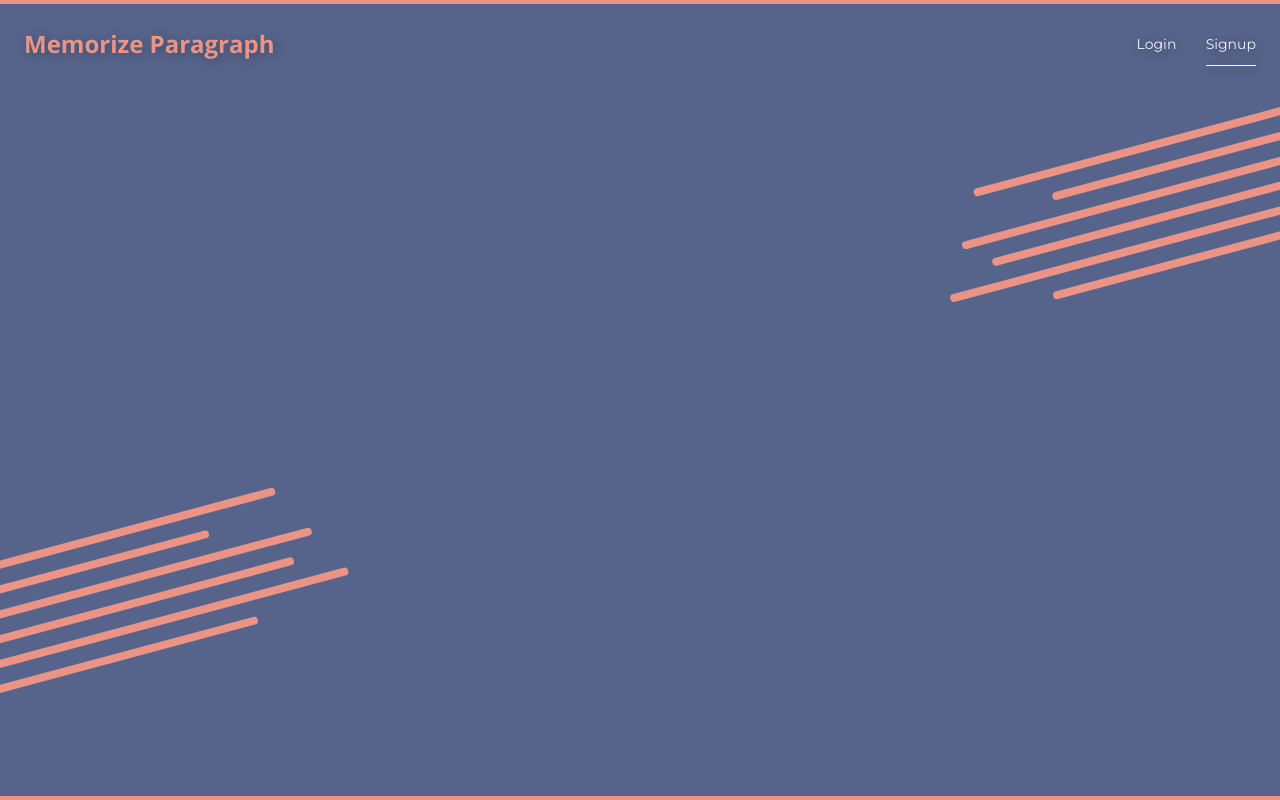
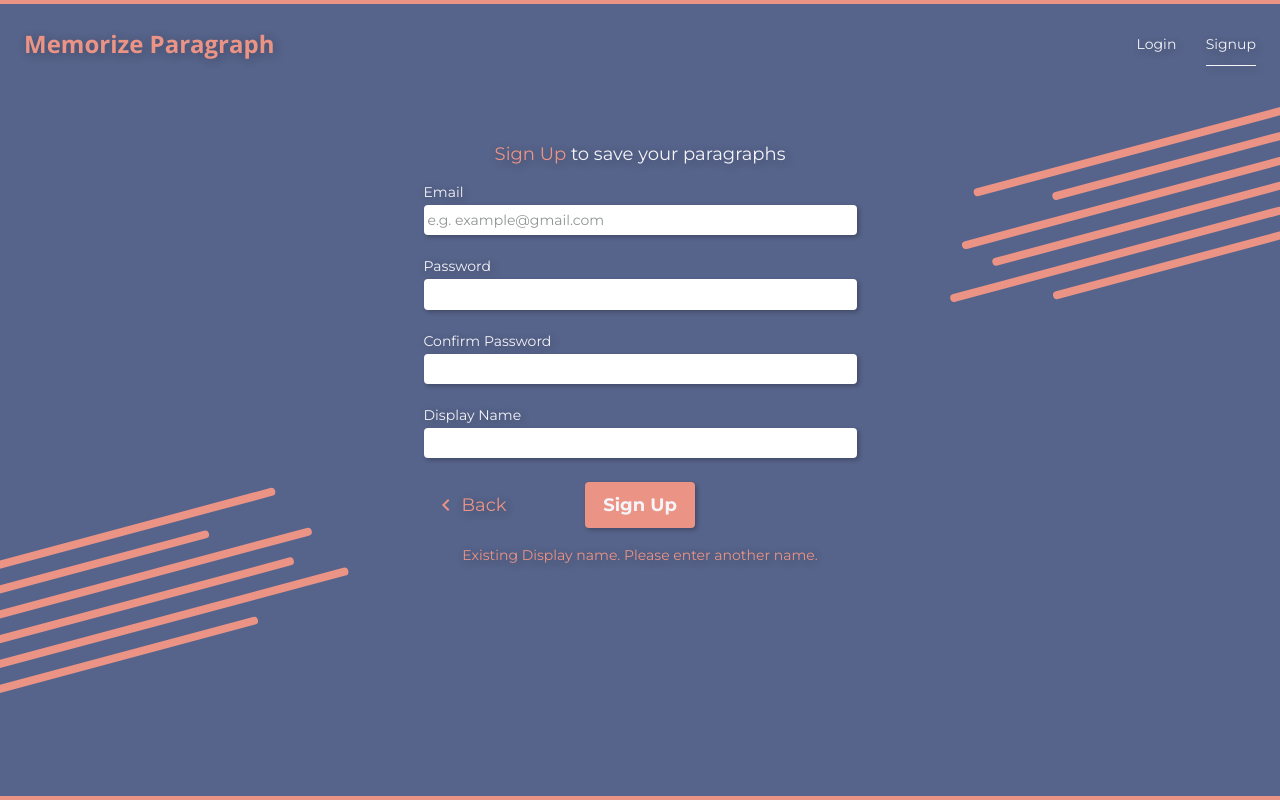
Before and after one commit to gyeongmin-lee/memorize-paragraph, a React (Create React App) app in the folder client/: page /signup in a window 1280 px wide. Built offline with nearby package versions, Linux system fonts and the light colour scheme.

Commit message:
Added signup

```diff
--- a/client/src/App.tsx
+++ b/client/src/App.tsx
@@ -7,6 +7,7 @@ import NavBar from "./components/Navbar/NavBar";
 import Submission from "./components/Submission/Submission";
 import themes from "./styles/themes";
 import Login from "./components/Login/Login";
+import Signup from "./components/Signup/Signup";
 
 const App = () => {
   return (
@@ -14,11 +15,12 @@ const App = () => {
       <BrowserRouter>
         <Normalize />
         <ThemeProvider theme={themes}>
-          <Background>
+          <Background hideStrikeOnMobile>
             <NavBar />
             <Switch>
               <Route path="/" exact component={Submission} />
               <Route path="/login" component={Login} />
+              <Route path="/signup" component={Signup} />
             </Switch>
           </Background>
         </ThemeProvider>
--- /dev/null
+++ b/client/src/components/Signup/Signup.tsx
@@ -0,0 +1,62 @@
+import ArrowLeft from "@material-ui/icons/KeyboardArrowLeft";
+import React from "react";
+import styled from "styled-components";
+import Button from "../common/Button/Button";
+import FormInput from "../common/FormInput/FormInput";
+import Layout from "../common/Layout/Layout";
+import Typography from "../common/Typography/Typography";
+
+const StyledForm = styled.form`
+  display: grid;
+  grid-gap: ${props => props.theme.spacing.small};
+`;
+
+const ButtonGroup = styled.div`
+  display: grid;
+  grid-template-columns: 1fr max-content 1fr;
+  justify-content: center;
+  align-items: center;
+`;
+
+const LeftButton = styled(Button)`
+  margin-right: auto;
+`;
+
+const Signup = () => {
+  return (
+    <Layout layoutType="narrow">
+      <Typography align="center" size="mid">
+        <Typography as="span" color="secondary" size="mid">
+          Sign Up
+        </Typography>{" "}
+        to save your paragraphs
+      </Typography>
+      <StyledForm>
+        <FormInput
+          label="Email"
+          type="email"
+          name="email"
+          placeholder="e.g. example@gmail.com"
+        />
+        <FormInput label="Password" type="password" name="password" />
+        <FormInput
+          label="Confirm Password"
+          type="password"
+          name="confirmpassword"
+        />
+        <FormInput label="Display Name" name="displayname" />
+        <ButtonGroup>
+          <LeftButton buttonType="inverted" leftNode={<ArrowLeft />}>
+            Back
+          </LeftButton>
+          <Button>Sign Up</Button>
+        </ButtonGroup>
+        <Typography align="center" color="secondary" size="default">
+          Existing Display name. Please enter another name.
+        </Typography>
+      </StyledForm>
+    </Layout>
+  );
+};
+
+export default Signup;
--- a/client/src/components/Submission/UploadFile/UploadFile.tsx
+++ b/client/src/components/Submission/UploadFile/UploadFile.tsx
@@ -11,7 +11,7 @@ const UploadWrapper = styled.div`
   justify-content: center;
   padding: ${props => props.theme.spacing.medium} 0;
   border-radius: ${props => props.theme.borderRadius.default};
-  border: 1px solid ${props => props.theme.color.fontLight};
+  border: 1px dashed ${props => props.theme.color.fontLight};
 `;
 
 const UploadFile = () => {
--- a/client/src/components/common/Background/Background.tsx
+++ b/client/src/components/common/Background/Background.tsx
@@ -1,6 +1,14 @@
 import React, { FC } from "react";
 import styled from "styled-components";
 import Strikes from "./Strikes";
+import { device } from "../../../styles/breakpoints";
+
+interface BackgroundProps {
+  /**
+   * Do not display strikes on mobile
+   */
+  hideStrikeOnMobile?: boolean;
+}
 
 const Container = styled.div`
   display: flex;
@@ -32,11 +40,20 @@ const RightStrike = styled(Strikes)`
   top: 14vh;
 `;
 
-const Background: FC = ({ children }) => {
+const MobileWrapper = styled.div<{ hideStrikeOnMobile?: boolean }>`
+  display: ${props => (props.hideStrikeOnMobile ? "none" : "contents")};
+  @media ${device.tabletUp} {
+    display: contents;
+  }
+`;
+
+const Background: FC<BackgroundProps> = ({ children, hideStrikeOnMobile }) => {
   return (
     <Container>
-      <LeftStrike />
-      <RightStrike />
+      <MobileWrapper hideStrikeOnMobile={hideStrikeOnMobile}>
+        <LeftStrike />
+        <RightStrike />
+      </MobileWrapper>
       {children}
     </Container>
   );
```
Also changed, not shown: 1 other file (tests, documents, lock files or other folders).
